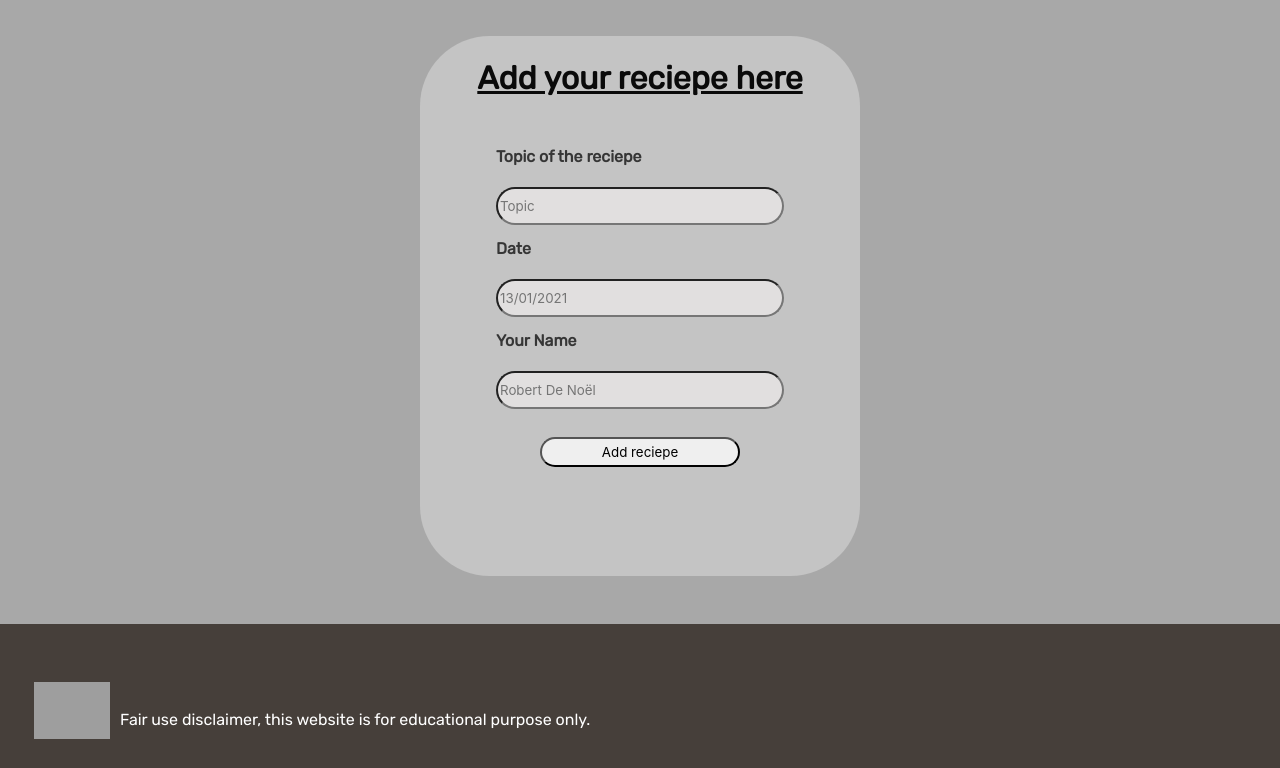
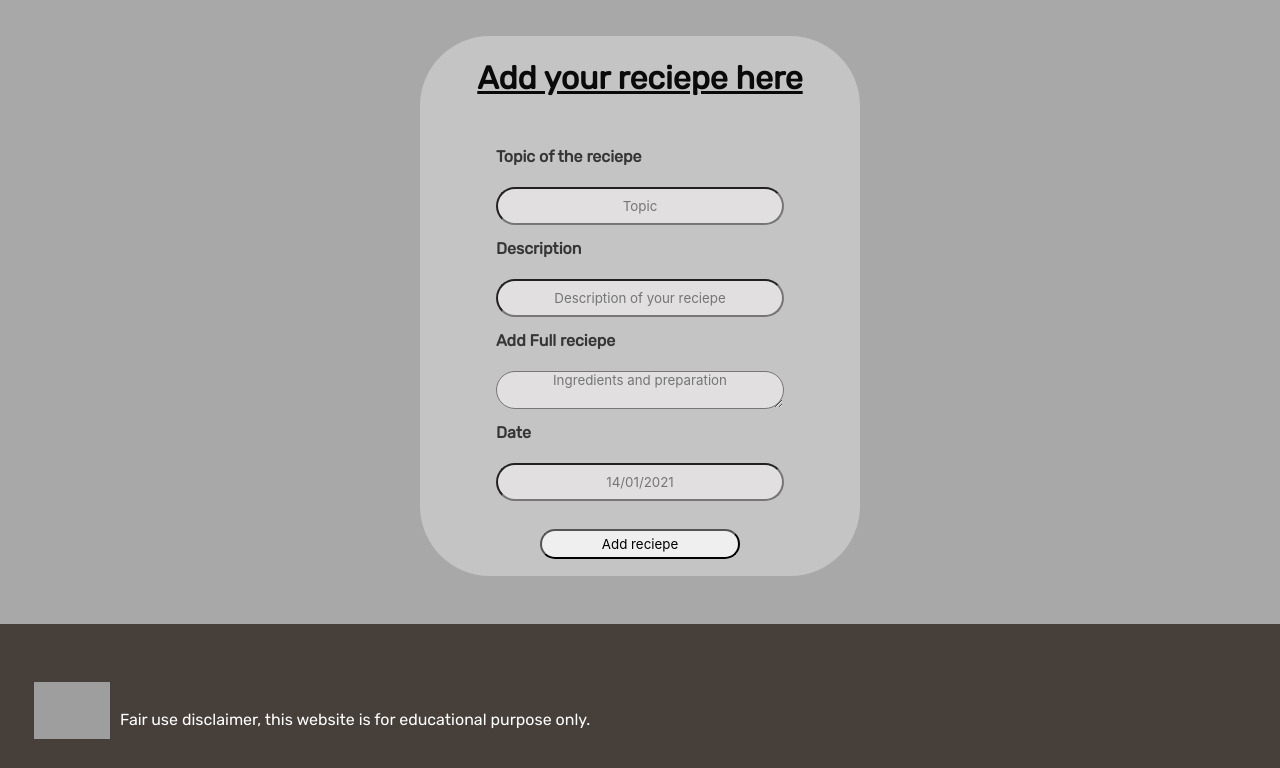
Before and after one commit to NalessoAxel/projet_mybocuse, a PHP site: page /includes/recipes.php in a window 1280 px wide. Shown: the part 373-1141 px from the top of the page. Run offline with PHP 8.4, Linux system fonts and the light colour scheme; some libraries are stand-ins or nearby versions; grey boxes are pictures that could not be loaded.

Commit message:
Front: fi form add reciepe with correct input

```diff
--- a/includes/recipes.php
+++ b/includes/recipes.php
@@ -32,19 +32,24 @@
 
    </div>
    <div class="field">
-        <label class="label">Date</label>
+        <label class="label">Description</label>
         <div class="control">
-        <input class="input-reciepe" type="text" placeholder="13/01/2021">
+        <input class="input-reciepe" type="text" placeholder="Description of your reciepe">
         </div>
 
    </div>
    <div class="field">
-        <label class="label">Your Name</label>
+        <label class="label">Add Full reciepe</label>
         <div class="control">
-        <input class="input-reciepe" type="text" placeholder="Robert De Noël">
+        <textarea class="input-reciepe" type="text" placeholder="Ingredients and preparation" ></textarea>
         </div>
-
    </div>
+   <div class="field">
+        <label class="label">Date</label>
+        <div class="control">
+        <input class="input-reciepe" type="text" placeholder="14/01/2021">
+        </div>
+    </div>
         <a href="studentProfile.php"><button class="button-add mt-4">Add reciepe</button></a>
 
     </div>
--- a/style.css
+++ b/style.css
@@ -54,11 +54,15 @@ nav.navbar {
     font-size: 24px;
     line-height: 28px;
     text-align: center;
+    border: none;
+    outline: none;
 }
 
 button:hover {
     background-color: #808080;
     cursor: pointer;
+    border: none;
+    outline: none;
 
 }
 
@@ -85,7 +89,8 @@ button:hover {
     height: 53px;
     border-radius: 70px;
     font-family: 'Rubik';
-
+    border: none;
+    outline: none;
     font-style: normal;
     font-weight: normal;
     font-size: 24px;
@@ -115,6 +120,8 @@ button:hover {
     width: 328px;
     height: 85px;
     margin: 25px;
+    border: none;
+    outline: none;
 }
 
 
@@ -166,6 +173,8 @@ h3.title {
     border-radius: 50px;
     margin: 30px 0;
     cursor: pointer;
+    border: none;
+    outline: none;
 }
 
 .button.is-small {
@@ -177,6 +186,8 @@ h3.title {
     left: 80%;
     bottom: 7%;
     cursor: pointer;
+    border: none;
+    outline: none;
 }
 
 a {
@@ -203,6 +214,8 @@ button.pointage {
     background: #F2F2F2;
     border-radius: 50px;
     margin: 50px 0;
+    border: none;
+    outline: none;
 }
 
 /* RECIEPES */
@@ -218,8 +231,17 @@ button.pointage {
     height: 38px;
     border-radius: 70px;
     margin-top: 10px;
+    text-align: center;
 }
-
+textarea {
+    border-radius: 70px;
+    background-color: #E1DFDF;
+    width: 288px;
+    height: 38px;
+    border-radius: 70px;
+    margin-top: 10px;
+    text-align: center;
+}
 .button-add {
     width: 200px;
     height: 30px;
```
